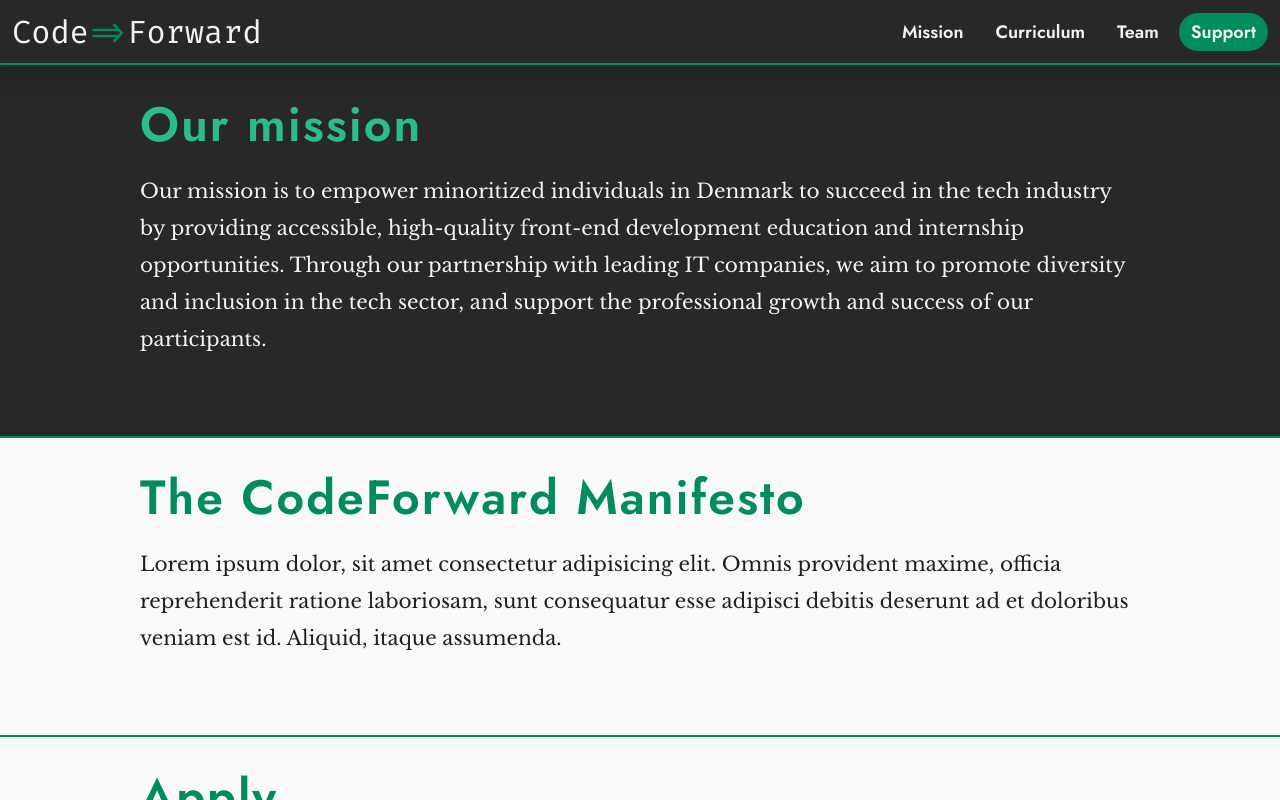
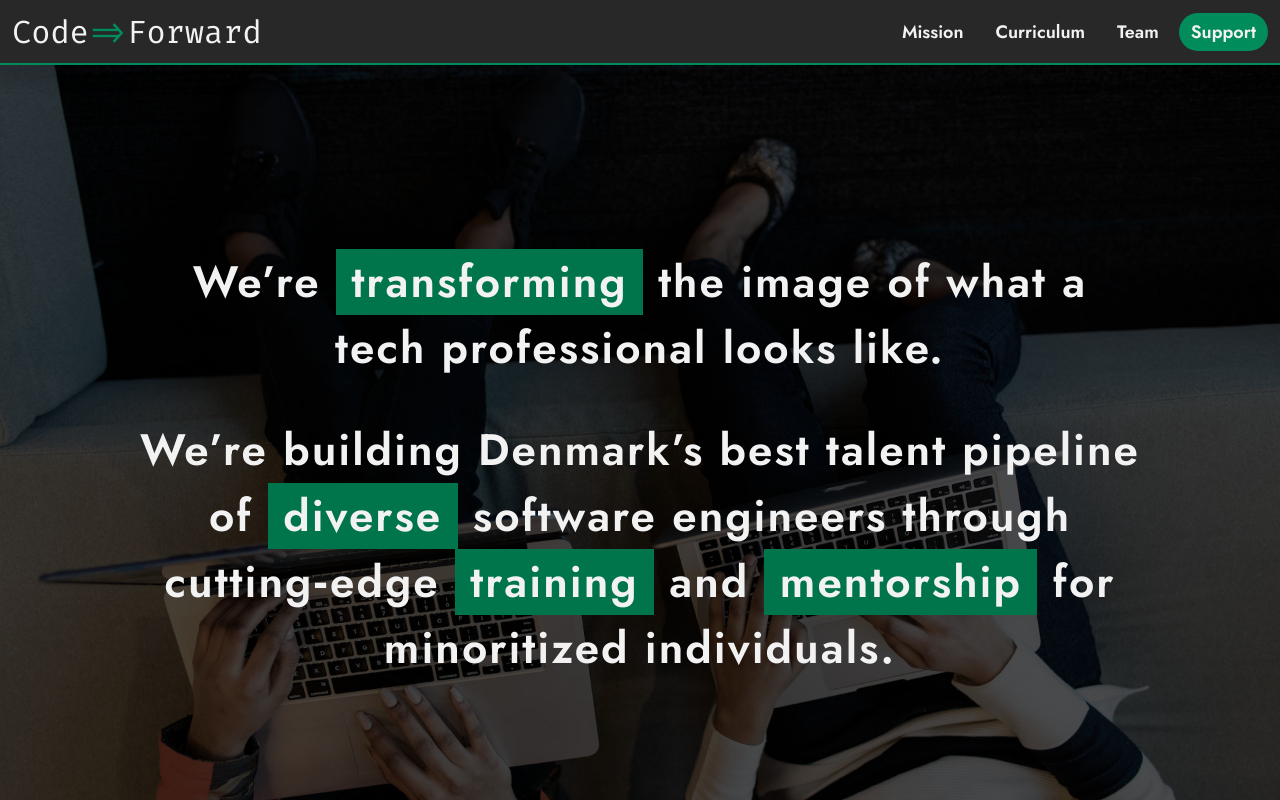
Before and after one commit to code-forward-dk/website, a React (Create React App) app: page / in a window 1280 px wide. Shown: the top 800 px of the page. Built offline with nearby package versions, Linux system fonts and the light colour scheme.

Commit message:
Added splash

```diff
--- a/src/Apply.css
+++ b/src/Apply.css
@@ -13,7 +13,12 @@
   transition: background-color 0.2s;
 }
 
-.apply button:is(:hover, :active, :focus) {
+.apply button:is(:hover, :focus) {
   outline: 0;
   background-color: var(--color-brand-dark);
 }
+
+.apply button:active {
+  outline: 0;
+  background-color: var(--color-brand-darker);
+}
--- a/src/Main.tsx
+++ b/src/Main.tsx
@@ -1,3 +1,4 @@
+import Splash from "./Splash";
 import Mission from "./Mission";
 import Manifesto from "./Manifesto";
 import Apply from "./Apply";
@@ -11,6 +12,7 @@ import Contact from "./Contact";
 
 const Main = () => (
   <main className="site-main">
+    <Splash />
     <Mission />
     <Manifesto />
     <Apply />
--- a/src/Mission.tsx
+++ b/src/Mission.tsx
@@ -4,12 +4,11 @@ const Mission = () => (
   <Section isDark>
     <h2>Our mission</h2>
     <p>
-      Our mission is to empower minoritized individuals in Denmark to succeed in
-      the tech industry by providing accessible, high-quality front-end
-      development education and internship opportunities. Through our
-      partnership with leading IT companies, we aim to promote diversity and
-      inclusion in the tech sector, and support the professional growth and
-      success of our participants.
+      We empower minoritized individuals in Denmark to succeed in the tech
+      industry by providing accessible, high-quality web development education
+      and internship opportunities. Through our partnership with leading tech
+      companies, we aim to promote diversity and inclusion in the tech sector,
+      and support the professional growth and success of our participants.
     </p>
   </Section>
 );
--- a/src/Section.css
+++ b/src/Section.css
@@ -1,5 +1,6 @@
 .site-section-outer-wrapper:not(:first-child) {
   border-top: 2px solid var(--color-brand);
+  background-color: var(--color-lightgray);
 }
 
 .site-section-outer-wrapper.is-dark {
@@ -28,6 +29,6 @@
 
 .site-section-outer-wrapper p {
   font-size: 20px;
-  line-height: 1.85;
+  line-height: 2;
   margin-bottom: 1.5em;
 }
--- /dev/null
+++ b/src/Splash.css
@@ -0,0 +1,36 @@
+.splash {
+  min-height: 800px;
+  background-size: cover;
+  background-position: center;
+  display: flex;
+  align-items: center;
+  justify-content: center;
+}
+
+.splash-inner-wrapper {
+  max-width: var(--site-max-width);
+  margin-inline: auto;
+  padding-inline: 12px;
+  padding-block: 48px;
+  display: flex;
+  flex-direction: column;
+  gap: 36px;
+}
+
+.splash p {
+  font-family: var(--font-display);
+  color: var(--color-white);
+  font-weight: bold;
+  font-size: 44px;
+  letter-spacing: 2px;
+  line-height: 1.5;
+  text-align: center;
+}
+
+.splash em {
+  background-color: var(--color-brand-dark);
+  color: var(--color-white);
+  font-style: inherit;
+  padding-inline: 0.35em;
+  display: inline-block;
+}
--- /dev/null
+++ b/src/Splash.tsx
@@ -0,0 +1,28 @@
+import Section from "./Section";
+
+import SplashImage from "./splash.jpg";
+
+import "./Splash.css";
+
+const Splash = () => (
+  <div
+    className="splash"
+    style={{
+      backgroundImage: `url(${SplashImage})`,
+    }}
+  >
+    <div className="splash-inner-wrapper">
+      <p>
+        We’re <em>transforming</em> the image of what a tech professional looks
+        like.
+      </p>
+      <p>
+        We’re building Denmark’s best talent pipeline of <em>diverse</em>{" "}
+        software engineers through cutting&#8209;edge <em>training</em> and{" "}
+        <em>mentorship</em> for minoritized individuals.
+      </p>
+    </div>
+  </div>
+);
+
+export default Splash;
--- a/src/index.css
+++ b/src/index.css
@@ -20,8 +20,10 @@ body {
 
   --color-brand: #008c5b;
   --color-brand-light: #28bd89;
-  --color-brand-dark: #006642;
+  --color-brand-dark: #00754c;
+  --color-brand-darker: #006642;
   --color-black: #282829;
+  --color-lightgray: #c6d5d0;
   --color-white: #f2f2f2;
   --site-max-width: 1024px;
   --font-display: "Jost", sans-serif;
```
Also changed, not shown: src/splash-original.jpg (added), src/splash.jpg (added).
